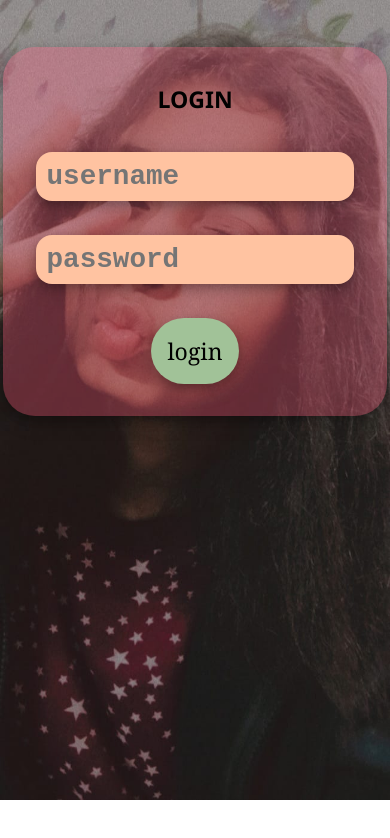
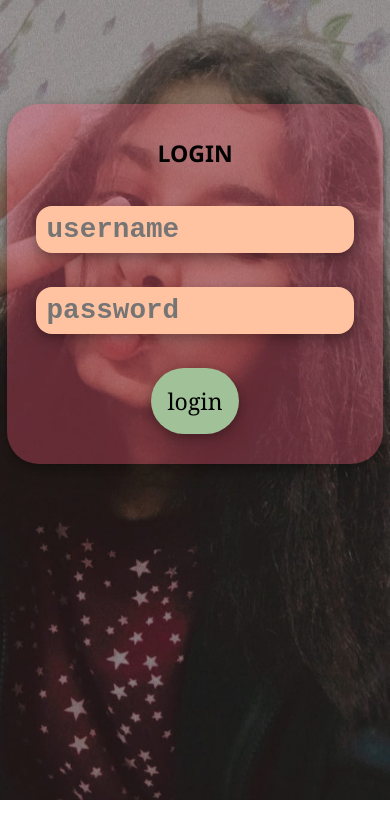
Before and after one commit to waterfueledidiot/login-page-res, a plain HTML site: page index.html in a window 390 px wide. Drawn offline with Linux system fonts and the light colour scheme.

Commit message:
fixed overflows in mobile devices

```diff
--- a/style.css
+++ b/style.css
@@ -8,14 +8,14 @@ body{
     font-size: larger;
 }
 #form{
-    margin: 10vw;
+    margin: 5em;
     display: flex;
     flex-direction: column;
     justify-content: center;
     align-items: center;
     background-color: #ff597a4f;
     border-radius: 2rem;
-    padding: 1rem;
+    padding: clamp(0.6rem,0.8rem,1.2rem);
     box-shadow: 0 4px 8px 0 rgba(0,0,0,0.2),0 6px 20px 0 rgba(0,0,0,0.19);
     transition: all .4s ease-in-out;
 }
@@ -35,7 +35,7 @@ body{
 .input{
     border-radius: 1rem;
     border: 0;
-    padding: 1.3vh;
+    padding: 1.2vh;
     background-color: #ffc3a1;
     outline: none;
 }
```
